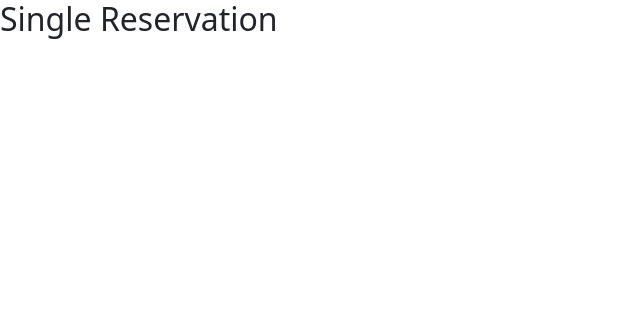
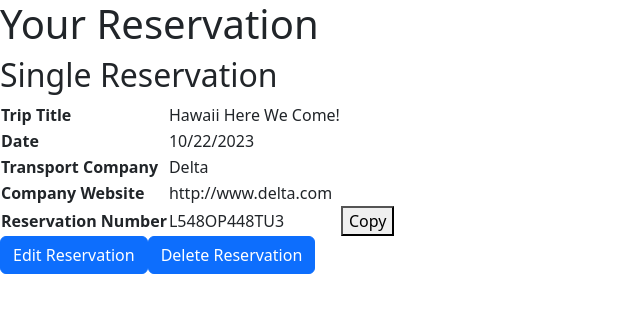
Before and after one commit to Intesar-Alam/Destination-Loading, a React (Create React App) app in the folder react-client-type/: page /singleuserreservation in a window 1280 px wide. Shown: the top 312 px of the page, without its empty margins (0-640 px from the left). Built offline with nearby package versions, Linux system fonts and the light colour scheme.

Commit message:
#38 update single user reservation list, stub out table and buttons

```diff
--- a/react-client-type/src/components/SingleUserReservation.tsx
+++ b/react-client-type/src/components/SingleUserReservation.tsx
@@ -1,6 +1,37 @@
+
+import Button from 'react-bootstrap/Button';
+
 function SingleUserReservation() {
   return (
-    <h2>Single Reservation</h2>
+    <>
+    <h1>Your Reservation</h1>
+      <h2>Single Reservation</h2>
+      <table>
+        <tr>
+          <th>Trip Title</th>
+          <td>Hawaii Here We Come!</td>
+        </tr>
+        <tr>
+          <th>Date</th>
+          <td>10/22/2023</td>
+        </tr>
+        <tr>
+          <th>Transport Company</th>
+          <td>Delta</td>
+        </tr>
+        <tr>
+          <th>Company Website</th>
+          <td>http://www.delta.com</td>
+        </tr>
+        <tr>
+          <th>Reservation Number</th>
+          <td>L548OP448TU3</td>
+          <button>Copy</button>
+        </tr>
+      </table>
+        <Button>Edit Reservation</Button>
+        <Button>Delete Reservation</Button>
+    </>
   );
 }
 
--- a/react-client-type/src/components/UserReservationList.tsx
+++ b/react-client-type/src/components/UserReservationList.tsx
@@ -7,6 +7,9 @@ import Row from 'react-bootstrap/Row';
 import Container from 'react-bootstrap/container';
 
 function UserReservationList() {
+  const [reservations, setReservations] = useState([]);
+
+  const navigate = useNavigate();
 
   // const pictureArray = [image1, image2, image3, image4];
 
```
